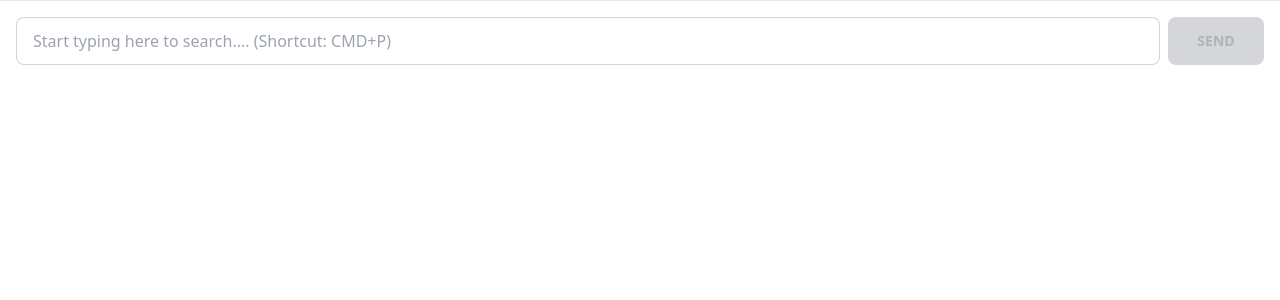
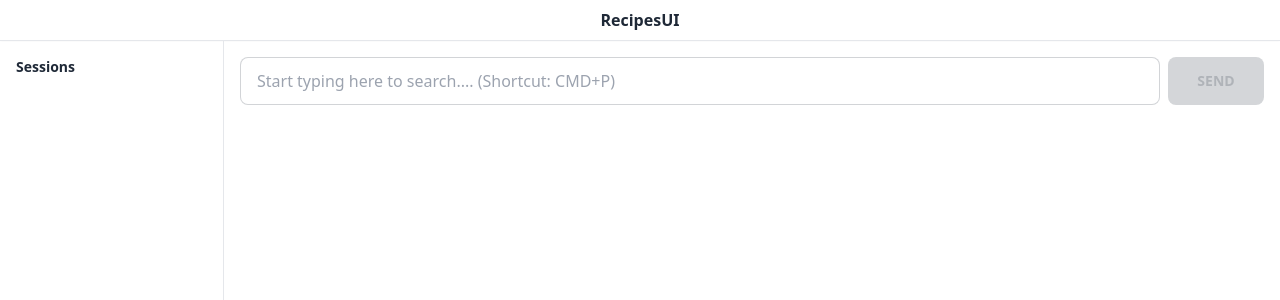
Before and after one commit to RecipeUI/RecipeUI, a React (Vite) app: page / in a window 1280 px wide. Shown: the top 300 px of the page. Built offline with nearby package versions, Linux system fonts and the light colour scheme.

Commit message:
add back navbar

```diff
--- a/src/App.tsx
+++ b/src/App.tsx
@@ -1,4 +1,4 @@
-// import { Navbar } from "./components/Navbar";
+import { Navbar } from "./components/Navbar";
 import { RecipeContainer } from "./components/RecipeContainer";
 // import { Sidebar } from "./components/Sidebar";
 
@@ -6,7 +6,7 @@ function App() {
   return (
     <div className="w-full h-screen flex flex-col">
       {/* TODO: Navbar should be hidden in desktop mode */}
-      {/* <Navbar /> */}
+      <Navbar />
       <RecipeContainer />
     </div>
   );
--- a/src/components/Navbar.tsx
+++ b/src/components/Navbar.tsx
@@ -1,6 +1,6 @@
 export function Navbar() {
   return (
-    <div className="w-full flex justify-center h-10 items-center font-bold border-b-2 ">
+    <div className="w-full flex justify-center h-10 items-center font-bold shadow-sm">
       <h1>RecipesUI</h1>
     </div>
   );
--- a/src/components/RecipeOutput/index.tsx
+++ b/src/components/RecipeOutput/index.tsx
@@ -22,7 +22,7 @@ export function RecipeOutput() {
                 key={tab}
                 onClick={() => setCurrentTab(tab)}
                 className={classNames(
-                  "border px-2 py-1 cursor-pointer ",
+                  "first:!border-l-0 border-l px-2 py-1 cursor-pointer ",
                   currentTab === RecipeOutputTab.Docs
                     ? "bg-white"
                     : "bg-gray-600 text-white"
--- a/src/components/RecipeSidebar/index.tsx
+++ b/src/components/RecipeSidebar/index.tsx
@@ -12,14 +12,14 @@ export function RecipeSidebar() {
   const sessions = useRecipeSessionStore((state) => state.sessions);
   const currentSession = useRecipeSessionStore((state) => state.currentSession);
 
-  if (!currentSession) return null;
+  // if (!currentSession) return null;
 
   return (
     <div className="w-56 border-r">
       <h3 className="font-bold text-sm my-4 mx-4">Sessions</h3>
       <div>
         {sessions.map((session) => {
-          const isCurrentSession = currentSession.id === session.id;
+          const isCurrentSession = currentSession?.id === session.id;
 
           return (
             <SessionTab
```
